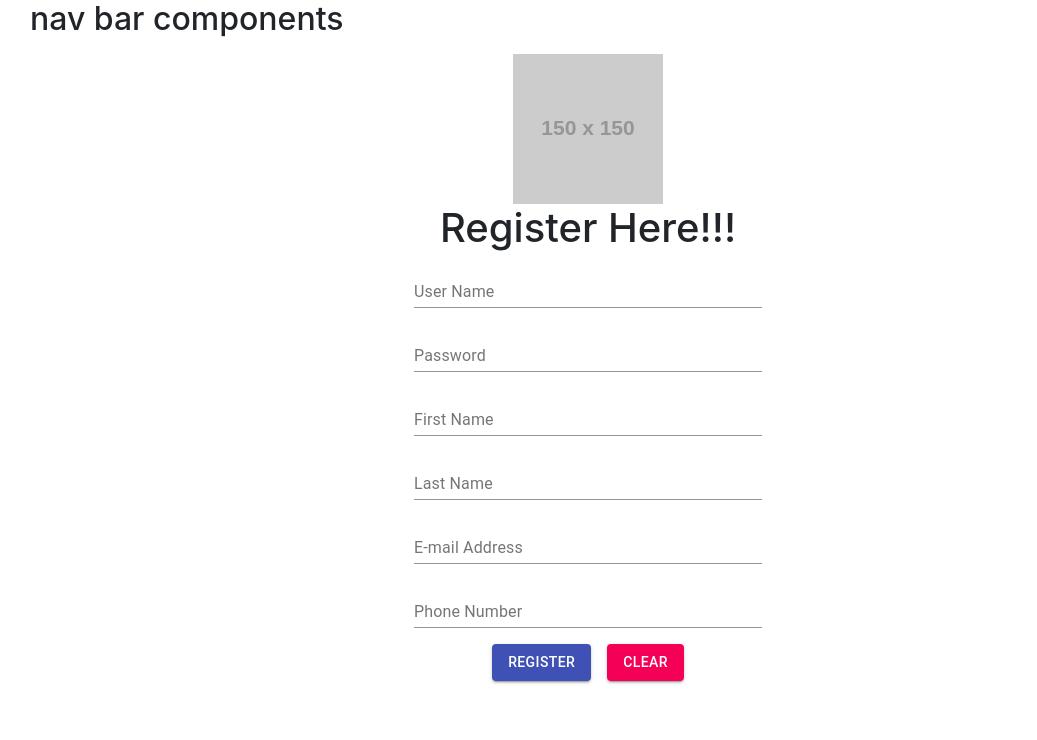
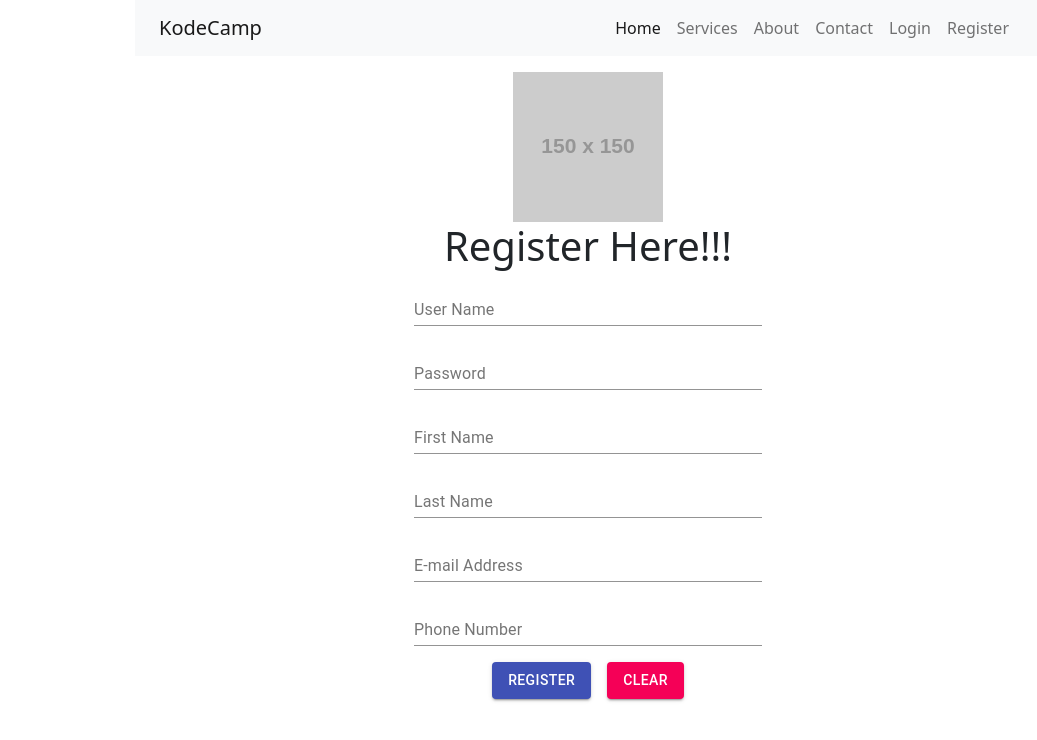
Before and after one commit to sushilv3/exam-portal-ui, a React (Create React App) app: page /signup in a window 1280 px wide. Shown: the top 740 px of the page, without its empty margins (52-1089 px from the left). Built offline with nearby package versions, Linux system fonts and the light colour scheme.

Commit message:
added some routes

```diff
--- a/src/components/NavBar.jsx
+++ b/src/components/NavBar.jsx
@@ -1,11 +1,104 @@
-import React from 'react'
+import React from "react";
+import { createStyles, makeStyles, Theme } from "@material-ui/core/styles";
+import "bootstrap/dist/css/bootstrap.min.css";
+import { NavLink } from "react-router-dom";
 
-const NavBar = () =>{
-    return (
-        <div>
-            <h2>nav bar components</h2>
+const NavBar = () => {
+  return (
+    <>
+      <div className="container-fluid nav_bg">
+        <div className="row d-flex justify-content-center">
+          <div className="col-10 max-auto">
+            {/**/}
+            <nav className="navbar navbar-expand-lg navbar-light bg-light">
+              <div className="container-fluid">
+                <NavLink className="navbar-brand" to="/">
+                  KodeCamp
+                </NavLink>
+                <button
+                  className="navbar-toggler"
+                  type="button"
+                  data-bs-toggle="collapse"
+                  data-bs-target="#navbarSupportedContent"
+                  aria-controls="navbarSupportedContent"
+                  aria-expanded="false"
+                  aria-label="Toggle navigation"
+                >
+                  <span className="navbar-toggler-icon"></span>
+                </button>
+                <div
+                  className="collapse navbar-collapse"
+                  id="navbarSupportedContent"
+                >
+                  <ul
+                    className="navbar-nav ml-auto mb-2 mb-lg-0 "
+                    style={{ marginLeft: "auto" }}
+                  >
+                    <li className="nav-item">
+                      <NavLink
+                        activeClassName="menu_active"
+                        className="nav-link active"
+                        exact
+                        aria-current="page"
+                        to="/"
+                      >
+                        Home
+                      </NavLink>
+                    </li>
+                    <li className="nav-item">
+                      <NavLink
+                        activeClassName="menu_active"
+                        className="nav-link"
+                        to="/service"
+                      >
+                        Services
+                      </NavLink>
+                    </li>
+                    <li className="nav-item">
+                      <NavLink
+                        activeClassName="menu_active"
+                        className="nav-link"
+                        to="/about"
+                      >
+                        About
+                      </NavLink>
+                    </li>
+                    <li className="nav-item">
+                      <NavLink
+                        activeClassName="menu_active"
+                        className="nav-link"
+                        to="/contact"
+                      >
+                        Contact
+                      </NavLink>
+                    </li>
+                    <li className="nav-item">
+                      <NavLink
+                        activeClassName="menu_active"
+                        className="nav-link"
+                        to="/signin"
+                      >
+                        Login
+                      </NavLink>
+                    </li>
+                    <li className="nav-item">
+                      <NavLink
+                        activeClassName="menu_active"
+                        className="nav-link"
+                        to="/signup"
+                      >
+                        Register
+                      </NavLink>
+                    </li>
+                  </ul>
+                </div>
+              </div>
+            </nav>
+          </div>
         </div>
-    )
-}
+      </div>
+    </>
+  );
+};
 
 export default NavBar;
```
